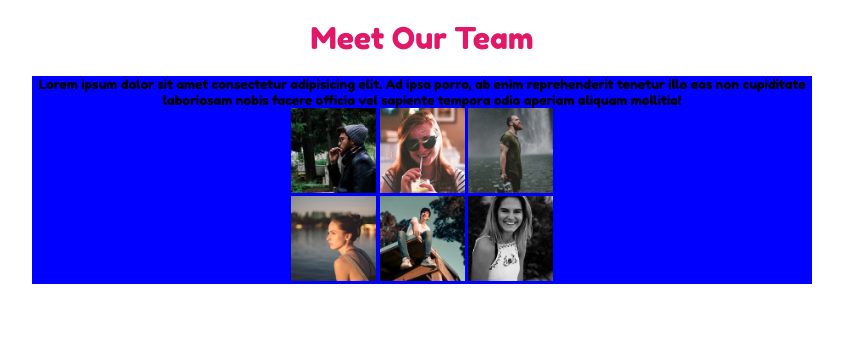
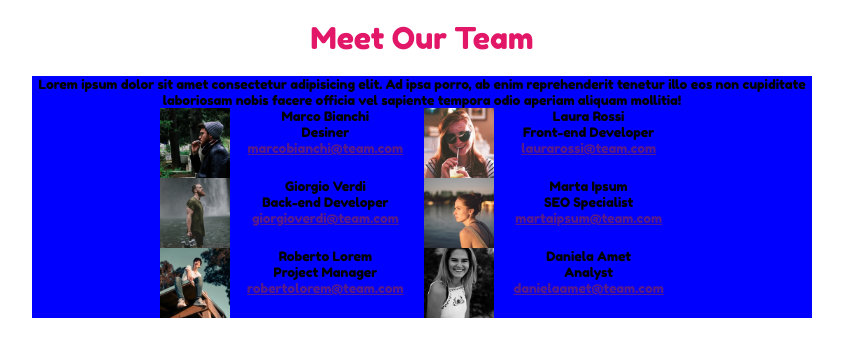
Before and after one commit to Emanuela91/html-css-float-cards, a plain HTML site: page index.html in a window 1280 px wide. Shown: the whole page, without its empty margins (218-1061 px from the left). Drawn offline with Linux system fonts and the light colour scheme.

Commit message:
Struttura primaria finita

```diff
--- a/css/style.css
+++ b/css/style.css
@@ -7,7 +7,8 @@
     font-size: 13px;
 }
 
-header{
+/* header */
+#main{
     color: rgb(226, 23, 104);
     font-size: 30px;
     text-align: center;
@@ -23,6 +24,33 @@ header{
     min-height: 150px;
 }
 
+/* lorem rules */
+.lorem::after{
+    content: "";
+    display: table;
+    clear: both;
+}
+
+/* img rules */
+section::after{
+    content: "";
+    display: table;
+    clear: both;
+}
+
 section img {
-    width: 85px;
+    width: 70px;
+    float: left;
+    vertical-align: middle;
 }
+
+.role{
+    vertical-align: middle;
+}
+
+/* marco e tutti gli altri */
+.person{
+    display: inline-block;
+    vertical-align: middle;
+    width: calc(100% / 3);
+}
--- a/index.html
+++ b/index.html
@@ -12,7 +12,7 @@
 </head>
 <body>
     <!-- Title -->
-    <header>Meet Our Team</header>
+    <header id="main">Meet Our Team</header>
 
     <main>
 <!-- Div container for main -->
@@ -25,23 +25,69 @@
                 </section>
             </div>
             <!-- first line -->
-            <div class="first">
-                <section>
+            <!-- marco -->
+                <section class="person">
                     <img src="img/male1.png" alt="marco">
-                    <img src="img/female1.png" alt="laura">
-                    <img src="img/male2.png" alt="giorgio">
+                        <div class="role">
+                            <header>Marco Bianchi</header>
+                            <main>Desiner</main>
+                            <footer class="email"><a href="">marcobianchi@team.com</a></footer>
+                        </div>
                 </section>
 
+                <!-- laura -->
+                <section class="person">
+                    <img src="img/female1.png" alt="laura">
+                        <div class="role">
+                            <header>Laura Rossi</header>
+                            <main>Front-end Developer</main>
+                            <footer class="email"><a href="">laurarossi@team.com</a></footer>
+                        </div>
+                </section>
+
+                <!-- giorgio -->
+                <section class="person">
+                    <img src="img/male2.png" alt="giorgio">
+                        <div class="role">
+                            <header>Giorgio Verdi</header>
+                            <main>Back-end Developer</main>
+                            <footer class="email"><a href="">giorgioverdi@team.com</a></footer>
+                        </div>
+                </section>
             <!-- second line -->
-            <div class="first">
-                <section>
+            <!-- Marta -->
+                <section class="person">
                     <img src="img/female2.png" alt="marta">
+                        <div class="role">
+                            <header>Marta Ipsum</header>
+                            <main>SEO Specialist</main>
+                            <footer class="email"><a href="">martaipsum@team.com</a></footer>
+                        </div>
+                </section>
+
+                <!-- roberto -->
+                <section class="person">
                     <img src="img/male3.png" alt="roberto">
+                        <div class="role">
+                            <header>Roberto Lorem</header>
+                            <main>Project Manager</main>
+                            <footer class="email"><a href="">robertolorem@team.com</a></footer>
+                        </div>
+                </section>
+
+                <!-- daniela -->
+                <section class="person">
                     <img src="img/female3.png" alt="daniela">
+                        <div class="role">
+                            <header>Daniela Amet</header>
+                            <main>Analyst</main>
+                            <footer class="email"><a href="">danielaamet@team.com</a></footer>
+                        </div>
                 </section>
 
 
-            </div>
+
+
 
 
 
```
